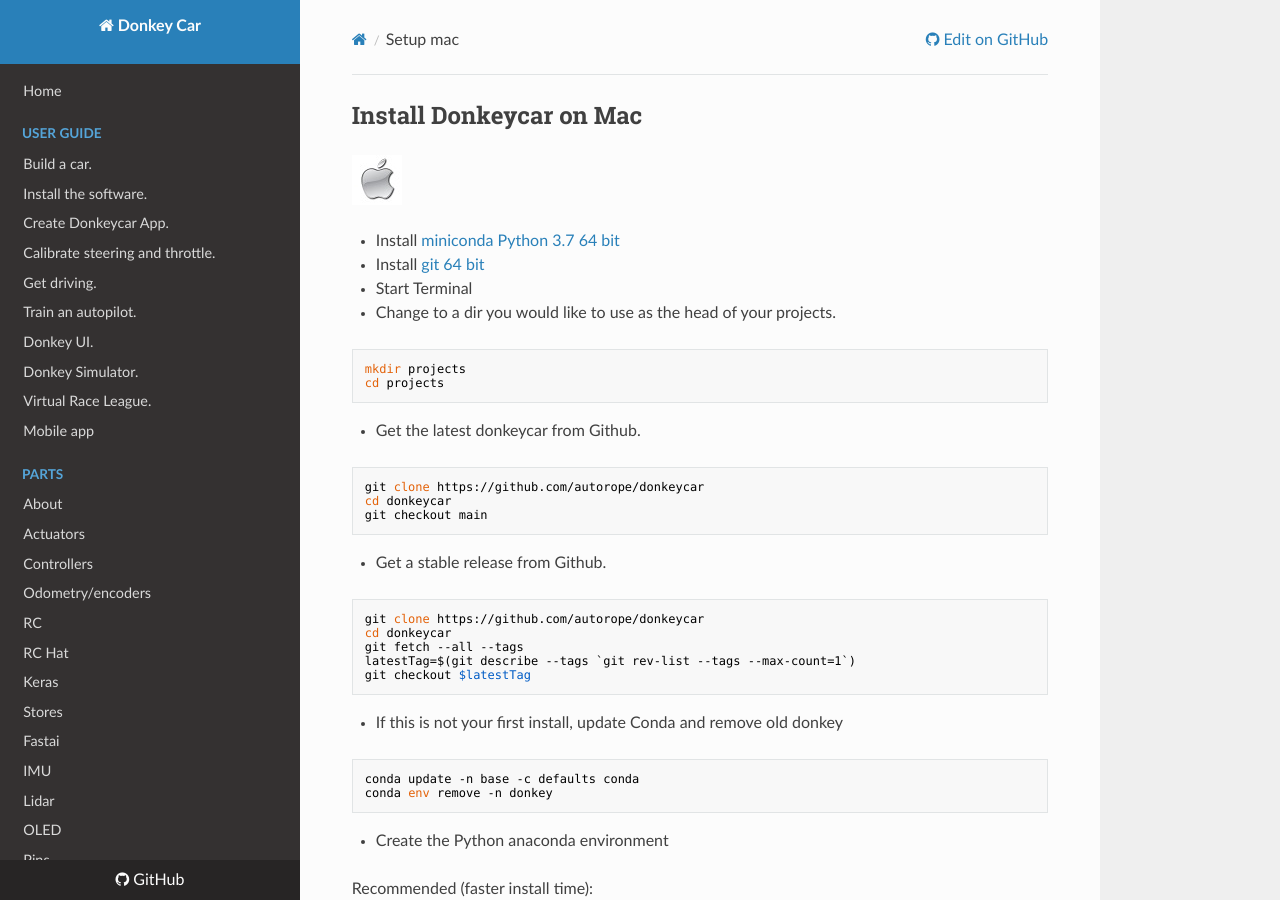
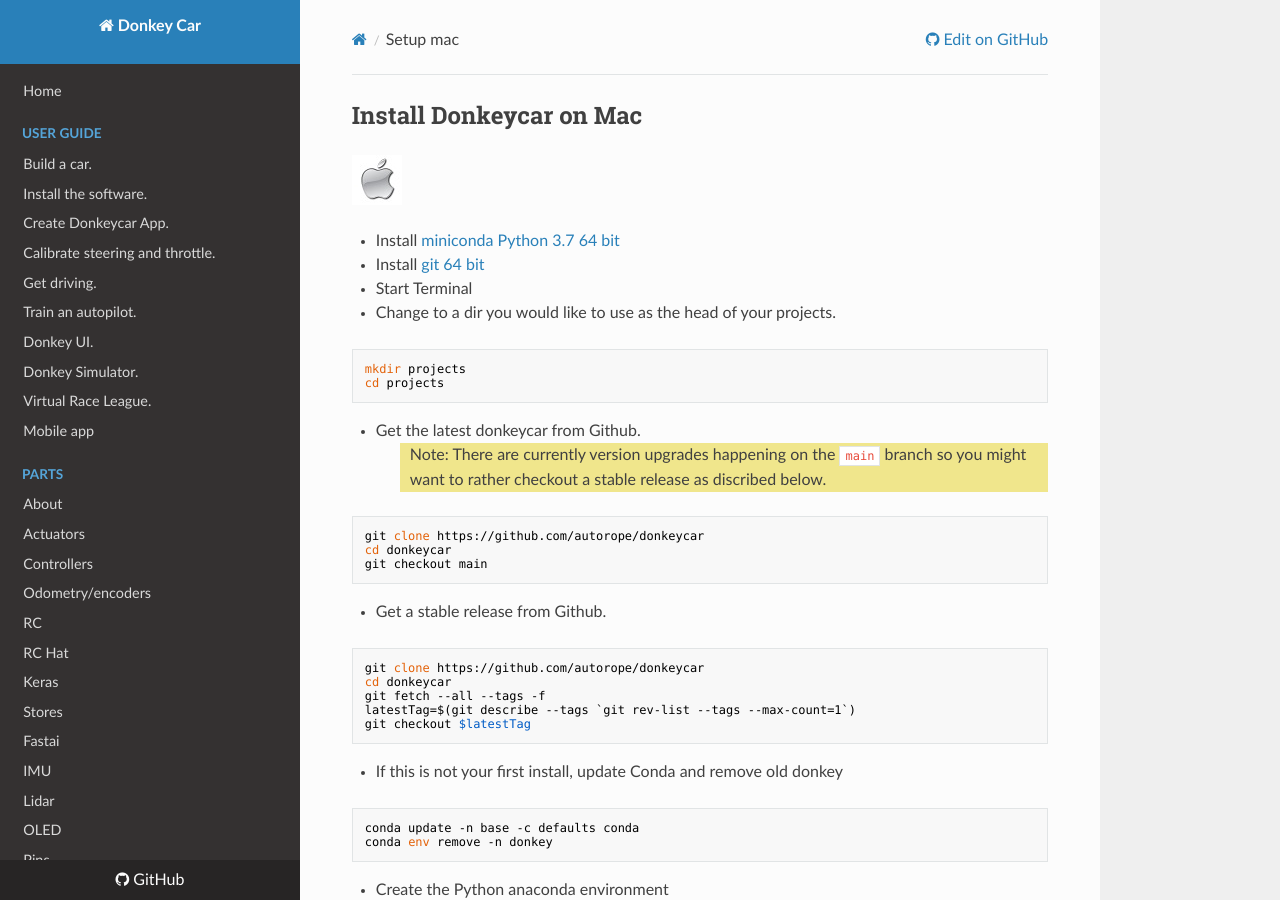
Before and after one commit to autorope/donkeydocs, an MkDocs documentation site: the page built from docs/guide/host_pc/setup_mac.md, in a window 1280 px wide and 900 px high. Built offline with MkDocs 1.6.1, drawn with Linux system fonts in a browser that asks for light colours; nearby versions of some CDN libraries.

Commit message:
Point to stable release install

````diff
--- a/docs/guide/host_pc/setup_mac.md
+++ b/docs/guide/host_pc/setup_mac.md
@@ -16,6 +16,7 @@ cd projects
 ```
 
 * Get the latest donkeycar from Github.
+> Note: There are currently version upgrades happening on the `main` branch so you might want to rather checkout a stable release as discribed below.
 
 ```bash
 git clone https://github.com/autorope/donkeycar
@@ -28,7 +29,7 @@ git checkout main
 ```bash
 git clone https://github.com/autorope/donkeycar
 cd donkeycar
-git fetch --all --tags
+git fetch --all --tags -f
 latestTag=$(git describe --tags `git rev-list --tags --max-count=1`)
 git checkout $latestTag
 ```
````
